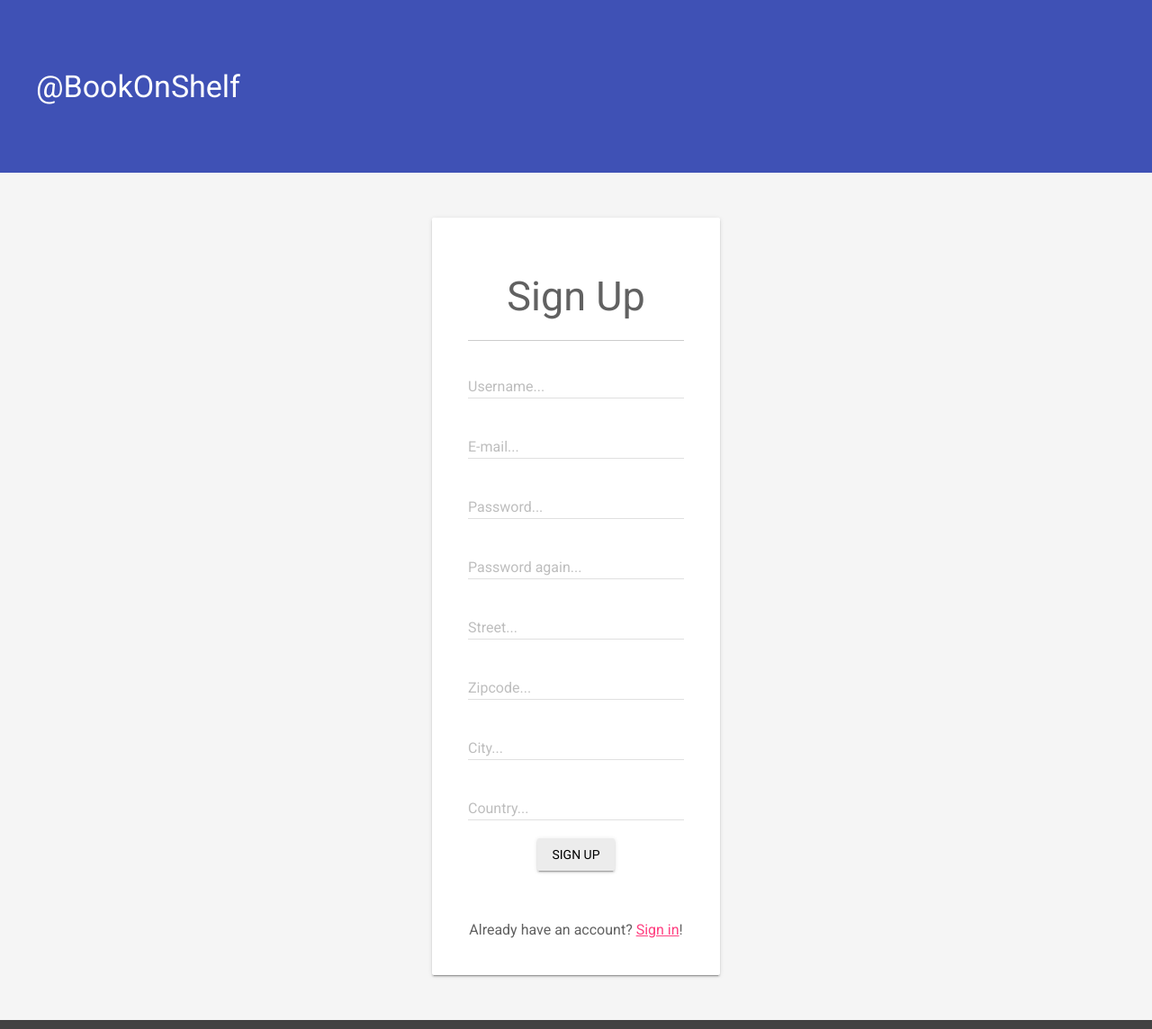
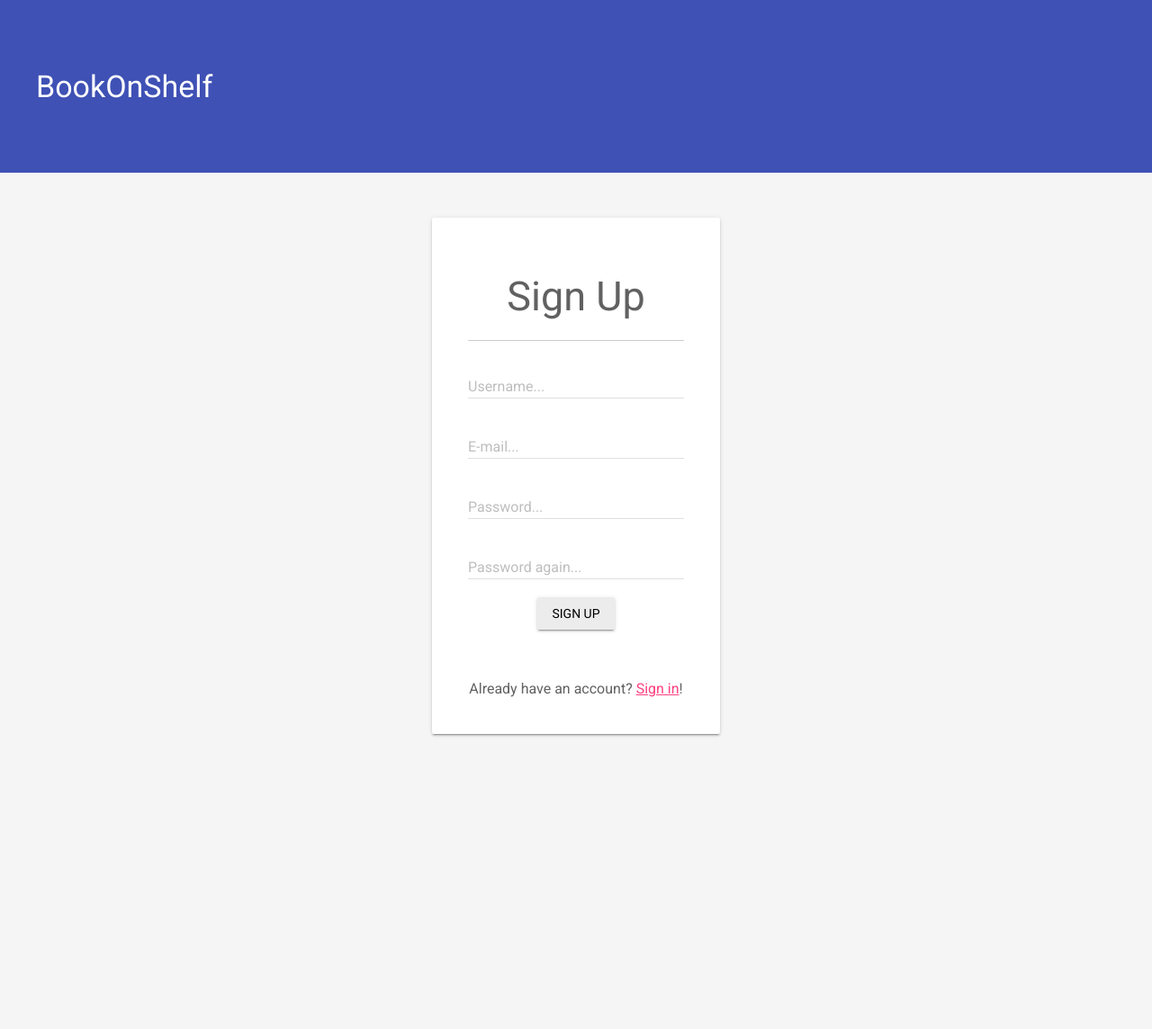
Before and after one commit to MustacheNL/BookOnShelf, a PHP site: page /register.php in a window 1280 px wide. Shown: the whole page at 90% size. Run offline with PHP 8.4, Linux system fonts and the light colour scheme.

Commit message:
Changed textboxes

```diff
--- a/booklist.php
+++ b/booklist.php
@@ -29,14 +29,18 @@ include 'includes/menu.inc.php';
                         function __construct($it)
                         {
                             parent::__construct($it, self::LEAVES_ONLY);
+
+
                         }
                         function current() {
                             return "<td style='width: 150px; border: 1px solid black;'>" . parent::current(). "</td>";
                         }
                         function beginChildren() {
                             echo "<tr>";
+
                         }
                         function endChildren() {
+
                             echo "</tr>" . "\n";
                         }
                     }
--- a/includes/menu.inc.php
+++ b/includes/menu.inc.php
@@ -5,7 +5,7 @@
         <div class="mdl-layout--large-screen-only mdl-layout__header-row">
         </div>
         <div class="mdl-layout--large-screen-only mdl-layout__header-row">
-            <h3>BookOnshelf</h3>
+            <h3>BookOnShelf</h3>
         </div>
         <div class="mdl-layout--large-screen-only mdl-layout__header-row">
         </div>
--- a/register.php
+++ b/register.php
@@ -67,7 +67,7 @@ if(isset($_POST['btn-signup'])) {
         <div class="mdl-layout--large-screen-only mdl-layout__header-row">
         </div>
         <div class="mdl-layout--large-screen-only mdl-layout__header-row">
-            <h3>@BookOnShelf</h3>
+            <h3>BookOnShelf</h3>
         </div>
         <div class="mdl-layout--large-screen-only mdl-layout__header-row">
         </div>
@@ -97,37 +97,21 @@ if(isset($_POST['btn-signup'])) {
                                 <span class="mdl-chip__text">Succesfully registered, you will be redirected to the home in 5 seconds. If not click <a href='index.php'>here</a>!</span>
                             </span>
                             <?php } ?>
-                            <div class="mdl-textfield mdl-js-textfield">
+                            <div class="mdl-textfield mdl-js-textfield mdl-textfield--floating-label">
                                 <input class="mdl-textfield__input" type="text" id="sample1" name="txt_uname" value="<?php if(isset($error)){echo $uname;}?>" >
                                 <label class="mdl-textfield__label" for="sample1">Username...</label>
                             </div>
-                            <div class="mdl-textfield mdl-js-textfield">
+                            <div class="mdl-textfield mdl-js-textfield mdl-textfield--floating-label">
                                 <input class="mdl-textfield__input" type="text" id="sample1" name="txt_umail" value="<?php if(isset($error)){echo $umail;}?>" >
                                 <label class="mdl-textfield__label" for="sample1">E-mail...</label>
                             </div>
-                            <div class="mdl-textfield mdl-js-textfield">
+                            <div class="mdl-textfield mdl-js-textfield mdl-textfield--floating-label">
                                 <input class="mdl-textfield__input" type="password" id="sample1" name="txt_upass" >
                                 <label class="mdl-textfield__label" for="sample1">Password...</label>
                             </div>
-                            <div class="mdl-textfield mdl-js-textfield">
+                            <div class="mdl-textfield mdl-js-textfield mdl-textfield--floating-label">
                                 <input class="mdl-textfield__input" type="password" id="sample1" name="txt_upass2" >
                                 <label class="mdl-textfield__label" for="sample1">Password again...</label>
-                            </div>
-                            <div class="mdl-textfield mdl-js-textfield">
-                                <input class="mdl-textfield__input" type="text" id="sample1" name="txt_street" >
-                                <label class="mdl-textfield__label" for="sample1">Street...</label>
-                            </div>
-                            <div class="mdl-textfield mdl-js-textfield">
-                                <input class="mdl-textfield__input" type="text" id="sample1" name="txt_zipcode" >
-                                <label class="mdl-textfield__label" for="sample1">Zipcode...</label>
-                            </div>
-                            <div class="mdl-textfield mdl-js-textfield">
-                                <input class="mdl-textfield__input" type="text" id="sample1" name="txt_city" >
-                                <label class="mdl-textfield__label" for="sample1">City...</label>
-                            </div>
-                            <div class="mdl-textfield mdl-js-textfield">
-                                <input class="mdl-textfield__input" type="text" id="sample1" name="txt_country" >
-                                <label class="mdl-textfield__label" for="sample1">Country...</label>
                             </div>
                             <button class="mdl-button mdl-js-button mdl-button--raised mdl-button--colored,  btn-primary" type="submit" name="btn-signup">
                                 <i class="glyphicon glyphicon-open-file"></i> Sign up
@@ -138,11 +122,17 @@ if(isset($_POST['btn-signup'])) {
                         <label>Already have an account? <a href="index.php">Sign in</a>!</label>
                     </div>
                 </div>
+
             </div>
+
         </div>
-        <?php include 'includes/footer.inc.php' ?>
+
     </main>
+
 </div>
+<?php include 'includes/footer.inc.php' ?>
 <script src="https://code.getmdl.io/1.3.0/material.min.js"></script>
+
 </body>
+
 </html>
```
Also changed, not shown: addbook.php (+4 -4 lines), index.php (+9 -7 lines).
